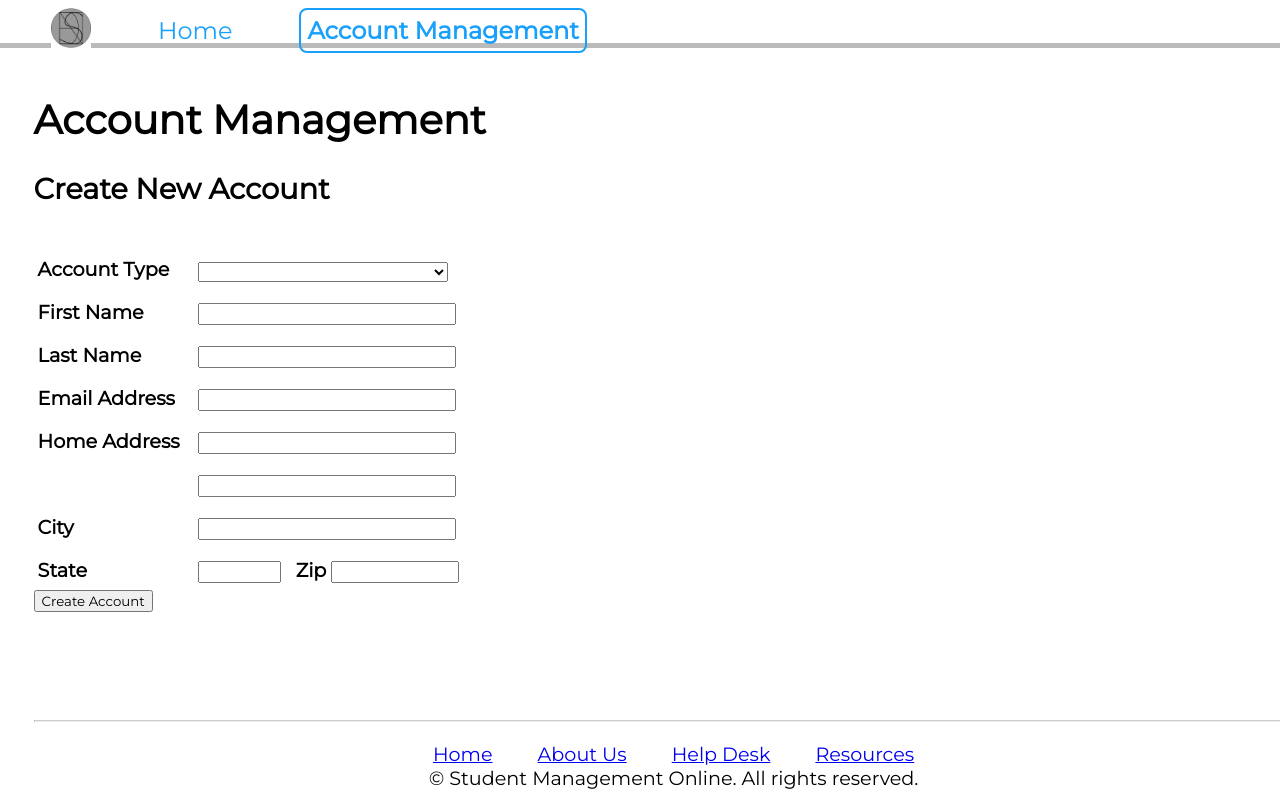
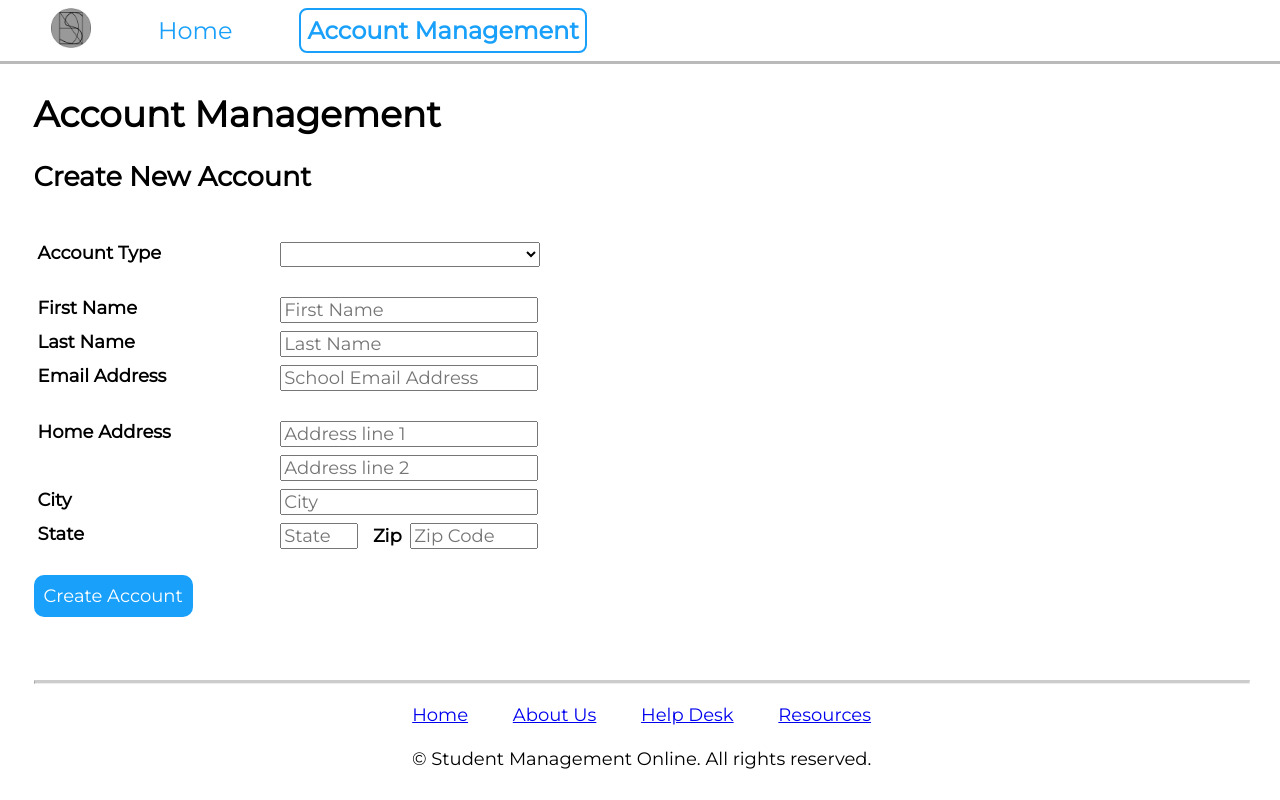
Before and after one commit to EPiC-Inc/CS492-Project, a Flask app: page /admin/accounts in a window 1280 px wide. Run offline with Flask 3, Linux system fonts and the light colour scheme; data that the repository does not hold is empty.

Commit message:
Styling updates

```diff
--- a/app/static/style.css
+++ b/app/static/style.css
@@ -7,14 +7,14 @@
 
 body {
     padding: 60px 2% 2% 2%;
-    font-size: larger;
+    font-size: large;
 }
 h1 {
-    font-size: 40px;
+    font-size: 36px;
 }
 header {
-    border-bottom: 5px solid #bababa;
-    bottom: 94%;
+    border-bottom: 3px solid #bababa;
+    bottom: 92%;
     display: flex;
     flex-direction: row;
     gap: 5%;
@@ -91,21 +91,59 @@ header img {
 }
 .grid-container {
     display: grid;
-    grid-template-columns: 1fr 4fr; /* Create a 5-column grid */
-    width: fit-content;
-    gap: 10px; /* Add some spacing between grid items */
+    grid-template-columns: 20% 80%; /* Create a 5-column grid */
+    /*width: fit-content;*/
+    /*gap: 6px; Add some spacing between grid items */
 }
-
-.textbox {
+.label {
     padding: 4px;
     font-weight: bold;
 }
+.textbox {
+    padding: 4px;
+}
 .textbox-input-long {
     width: 250px;
+    font-size: large;
+    height: 20px;
 }
 .textbox-input-medium {
+    font-size: large;
+    height: 20px;
     width: 120px;
 }
 .textbox-input-short {
-    width: 75px;
+    font-size: large;
+    height: 20px;
+    width: 70px;
 }
+.btn-primary {
+    padding: 10px;
+    font-size: large;
+    background: var(--main-color);
+    color:#ffffff;
+    border-radius:10px;
+    cursor:pointer;
+    border: none;
+}
+.dropdown {
+    padding: auto;
+    width: 260px;
+    font-size: large;
+    height: 25px;
+}
+.divider {
+    border-top: 3px solid #ccc;
+    margin: 20px 0;
+}
+
+footer {
+    text-align: center;
+    position: fixed;
+    bottom: 0;
+    width: 95%;
+    padding: 30px 0;
+}
+footer a {
+    margin: 0 20px;
+}
--- a/app/templates/admin/accounts.html
+++ b/app/templates/admin/accounts.html
@@ -20,64 +20,70 @@
             {% endwith %}
             <form action="{{ url_for('account_admin_page') }}" method="post" class="form-inline">
                 <div class="grid-container">
-                    <div class="textbox">
+                    <div class="label">
                         <label for="role">Account Type</label>
                     </div>
                     <div class="textbox">
-                        <select id="role" name="role" class="form-control textbox-input-long">
+                        <select id="role" name="role" class="form-control dropdown">
                             {% for role in roles %}
                                 <option value="{{ role[0] }}">{{ role[1] }}</option>
                             {% endfor %}
                         </select>
+                        <br>
+                        <br>
                     </div>
 
-                    <div class="textbox">
+                    <div class="label">
                         <label for="firstName">First Name</label>
                     </div>
                     <div class="textbox">
-                        <input type="text" id="firstName" name="firstName" class="form-control textbox-input-long">
+                        <input type="text" id="firstName" name="firstName" class="form-control textbox-input-long" placeholder="First Name">
                     </div>
-                    <div class="textbox">
+                    <div class="label">
                         <label for="lastName">Last Name</label>
                     </div>
                     <div class="textbox">
-                        <input type="text" id="lastName" name="lastName" class="form-control textbox-input-long">
+                        <input type="text" id="lastName" name="lastName" class="form-control textbox-input-long"  placeholder="Last Name">
                     </div>
-                    <div class="textbox">
+                    <div class="label">
                         <label for="email">Email Address</label>
                     </div>
                     <div class="textbox">
-                        <input type="email" id="email" name="email" class="form-control textbox-input-long">
+                        <input type="email" id="email" name="email" class="form-control textbox-input-long"  placeholder="School Email Address">
+                        <br>
+                        <br>
                     </div>
-                    <div class="textbox">
+                    <div class="label">
                         <label for="homeAddress">Home Address</label>
                     </div>
                     <div class="textbox">
-                        <input type="text" id="homeAddress" name="homeAddress" class="form-control textbox-input-long">
+                        <input type="text" id="homeAddress" name="homeAddress" class="form-control textbox-input-long"  placeholder="Address line 1">
                     </div>
                     <div class="textbox">
 
                     </div>
                     <div class="textbox">
-                        <input type="text" id="secondHomeAddress" name="secondHomeAddress" class="form-control  textbox-input-long">
+                        <input type="text" id="secondHomeAddress" name="secondHomeAddress" class="form-control  textbox-input-long"  placeholder="Address line 2">
                     </div>
-                    <div class="textbox">
+                    <div class="label">
                         <label for="city">City</label>
                     </div>
                     <div class="textbox">
-                        <input type="text" id="city" name="city" class="form-control textbox-input-long">
+                        <input type="text" id="city" name="city" class="form-control textbox-input-long"  placeholder="City">
+                    </div>
+                    <div class="label">
+                        <label for="state">State</label>
                     </div>
                     <div class="textbox">
-                        <label for="state">State</label>
-
-                    </div>
-                    <div class="textbox">
-                        <input type="text" id="state" name="state" class="form-control textbox-input-short">
-                        <label for="zipCode" style="padding-left: 10px;">Zip</label>
-                        <input type="text" id="zipCode" name="zipCode" class="form-control textbox-input-medium">
+                        <input type="text" id="state" name="state" class="form-control textbox-input-short"  placeholder="State">
+                        <label for="zipCode" class="label" style="padding-left: 10px;">Zip</label>
+                        <input type="text" id="zipCode" name="zipCode" class="form-control textbox-input-medium"  placeholder="Zip Code">
                     </div>
                 </div>
+                <div>
+                    <br>
                 <button type="submit" class="btn btn-primary">Create Account</button>
+            </div>
             </form>
          </div>
         <!-- Show different right-side content based on selection -->
--- a/app/templates/base.html
+++ b/app/templates/base.html
@@ -6,22 +6,7 @@
         <title>{% block title %}{% endblock %} | {{ school_name }}</title>
         {% block head %}
         {% endblock %}
-        <style>
-        .divider {
-            border-top: 1px solid #ccc;
-            margin: 20px 0;
-        }
-        footer {
-            text-align: center;
-            position: fixed;
-            bottom: 0;
-            width: 100%;
-            padding: 10px 0;
-        }
-        footer a {
-            margin: 0 20px;
-        }
-        </style>
+
     </head>
 
     <body>
@@ -58,10 +43,11 @@
 
     <footer>
         <hr class="divider">
-        <a href="#home">Home</a>
+        <a href="{{ url_for('index') }}">Home</a>
         <a href="#about_us">About Us</a>
         <a href="#help_desk">Help Desk</a>
         <a href="#resources">Resources</a>
+        <br>
         <br>
         &copy; {{ year }} {{ school_name }}. All rights reserved.
     </footer>
```
